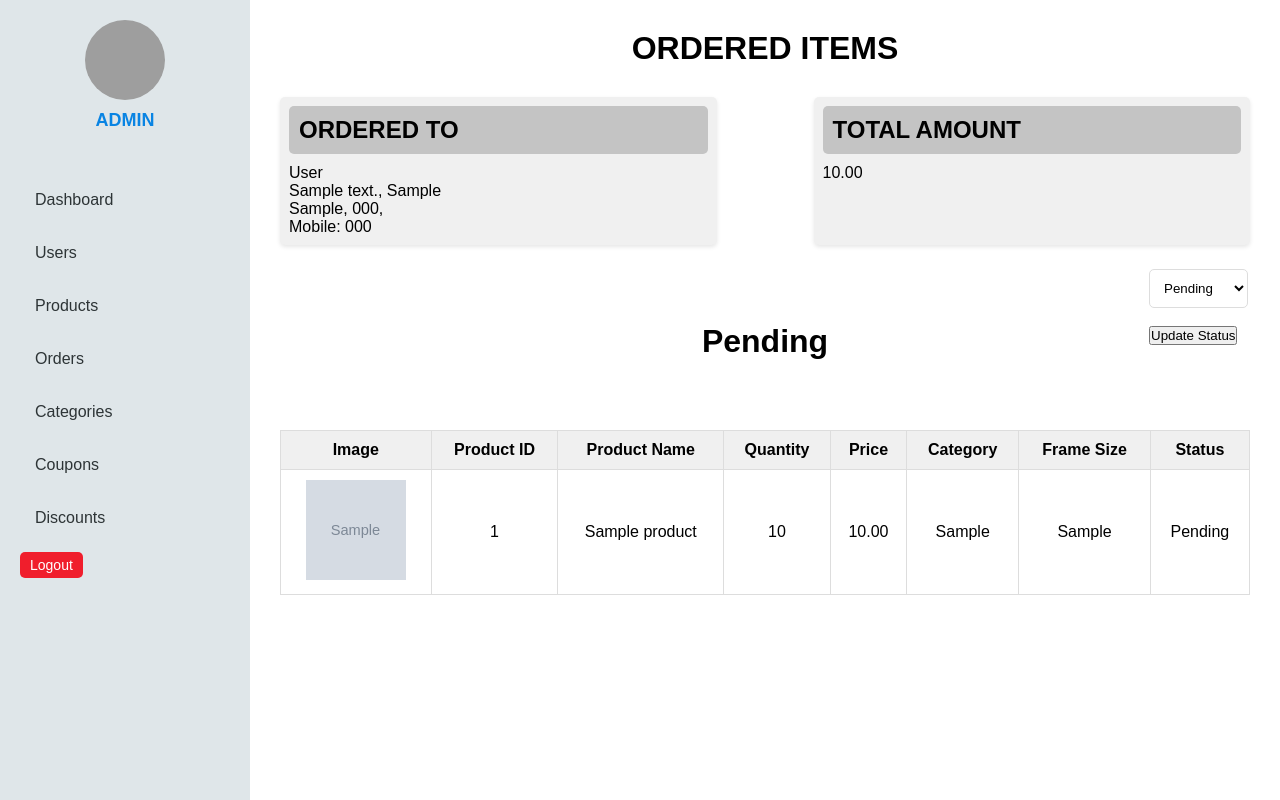
After one commit to AnandhuShibu/Artcanva-Ecommerce-project, a Django app: page /a/order_items/1/ in a window 1280 px wide. The commit adds this page. Run offline with Django 5.2, Linux system fonts and the light colour scheme; tables that the repository leaves empty hold one stand-in row (values such as "Sample post"); grey boxes marked "Sample" are stand-in pictures; grey boxes are pictures that could not be loaded.

Commit message:
added status, filters, orders

```diff
--- a/Admin/urls.py
+++ b/Admin/urls.py
@@ -8,13 +8,17 @@ urlpatterns = [
     path('panel/',views.panel, name='panel'),
     path('productadd',views.productadd, name='productadd'),
     path('users/',views.users, name='users'),
-    # path('orders/',views.orders, name='orders'),
+    path('all_orders/',views.all_orders, name='all_orders'),
+    path('order_items/<int:order_id>/',views.order_items, name='order_items'),
     path('art/',views.art, name='art'),
     path('paint/',views.paint, name='paint'),
     path('variant/<int:product_id>/',views.variant, name='variant'),
     path('product/',views.product, name='product'),
     path('user_status/<int:user_id>/',views.user_status, name='user_status'),
     path('logout/', auth_views.LogoutView.as_view(), name='logout'),
+    path('change_order_status/<int:order_id>/', views.change_order_status, name='change_order_status'),
+
+
 
 
 
--- a/Admin/views.py
+++ b/Admin/views.py
@@ -6,6 +6,7 @@ from product_app.models import Product
 from variant_app.models import Variant
 from django.shortcuts import get_object_or_404
 from django.contrib import messages
+from User.models import Order,Order_details,Address
 
 #---------------- ADMIN LOGIN SECTION --------------#
 
@@ -52,6 +53,7 @@ def productadd(request):
     }
     return render(request,'admin/productadd.html', context)
 
+
 def product(request):
     if not request.user.is_authenticated or not request.user.is_superuser:
         return redirect('login_admin')
@@ -69,6 +71,7 @@ def users(request):
 
     users = User.objects.filter(is_staff = False).order_by('id')
     return render(request,'admin/users.html', {'users':users})
+
 
 def user_status(request,user_id):
     if not request.user.is_authenticated or not request.user.is_superuser:
@@ -90,6 +93,7 @@ def art(request):
         return redirect('login_admin')
     art_type = Art.objects.all().order_by('id')
     return render(request,'admin/art.html',{'art_type':art_type})
+
 
 def paint(request):
     if not request.user.is_authenticated or not request.user.is_superuser:
@@ -121,5 +125,30 @@ def variant(request, product_id):
 
     return render(request,'admin/variant.html', {'variants' : variants})
 
-# def orders(request):
-#     return render(request,'admin/orders.html')
+
+def all_orders(request):
+    orders = Order.objects.all().order_by('-id')
+    return render(request,'admin/orders.html', {'orders': orders})
+
+
+def order_items(request,order_id):
+    order_id = get_object_or_404(Order, id = order_id)
+    total_amount=order_id.total_amount
+    order_items=Order_details.objects.filter(order=order_id)
+    order_address=Address.objects.get(id=order_id.address.id)
+    context={
+        'order_items':order_items,
+        'order_address':order_address,
+        'total_amount':total_amount,
+        'order_id':order_id
+    }
+    return render(request,'admin/order_items.html', context)
+
+
+def change_order_status(request, order_id):
+    if request.method == 'POST':
+        new_status = request.POST.get('order_status')
+        order = get_object_or_404(Order, id=order_id)
+        order.status = new_status
+        order.save()
+        return redirect('order_items', order_id=order_id)
--- a/User/admin.py
+++ b/User/admin.py
@@ -1,5 +1,6 @@
 from django.contrib import admin
-from .models import Cart, Address
+from .models import Cart, Address, Order
 # Register your models here.
 admin.site.register(Cart)
 admin.site.register(Address)
+admin.site.register(Order)
--- a/User/models.py
+++ b/User/models.py
@@ -3,7 +3,7 @@ from django.contrib.auth.models import User
 from product_app.models import Product
 from variant_app.models import Variant
 
-# Create your models here.
+
 class Address(models.Model):
     fullname = models.CharField(max_length=50)
     mobile = models.CharField(max_length=15)
@@ -40,6 +40,7 @@ class Order(models.Model):
     order_date = models.DateTimeField(auto_now_add=True)
     user = models.ForeignKey(User, on_delete=models.CASCADE, related_name='orders')
     address = models.ForeignKey(Address, on_delete=models.CASCADE)
+    deliver_date = models.DateTimeField(null=True, blank= True)
 
 
 class Order_details(models.Model):
--- a/User/urls.py
+++ b/User/urls.py
@@ -32,9 +32,7 @@ urlpatterns = [
     path('password_change',views.password_change, name='password_change'),
     path('edit_address/',views.edit_address, name='edit_address'),
     path('remove_address/<int:address_id>',views.remove_address, name='remove_address'),
+    path('remove_address_profile/<int:address_id>',views.remove_address_profile, name='remove_address_profile'),
     path('place_order/',views.place_order, name='place_order'),
 
-
-    # path('change',views.change, name='change'),
-
     ]
--- a/category_app/views.py
+++ b/category_app/views.py
@@ -59,6 +59,7 @@ def add_paint(request):
         return redirect ('paint')
     return render(request,'admin/paint.html')
 
+
 #================ STATUS =================#
 
 def art_status(request,art_id):
@@ -78,6 +79,7 @@ def paint_status(request,paint_id):
         paint.paint_type_status = True
     paint.save()
     return redirect('paint')
+
 
 #================ EDITING SECTION =================#
 
--- /dev/null
+++ b/template/admin/order_items.html
@@ -0,0 +1,164 @@
+{% extends "admin/sidebar.html" %}
+{% block content %}
+
+<!DOCTYPE html>
+<html lang="en">
+<head>
+    <meta charset="UTF-8">
+    <meta name="viewport" content="width=device-width, initial-scale=1.0">
+    <title>Document</title>
+    <style>
+        .content-wrapper {
+            flex: 1;
+            padding: 30px;
+            background-color: white;
+            position: relative;
+        }
+
+        .content-wrapper h1 {
+            text-align: center;
+            margin-bottom: 30px;
+        }
+
+        .order-info {
+            display: flex;
+            justify-content: space-between;
+            margin-bottom: 78px;
+        }
+
+        .info-box {
+            width: 45%;
+            background-color: #f0f0f0;
+            padding: 9px;
+            border-radius: 5px;
+            box-shadow: 0 2px 4px rgba(0, 0, 0, 0.1);
+        }
+
+        .info-box h2 {
+            margin-bottom: 10px;
+            background-color: #c4c4c4;
+            padding: 10px;
+            border-radius: 5px;
+        }
+
+        .table-wrapper {
+            margin-top: 20px;
+            overflow-x: auto;
+            padding-top: 40px;
+        }
+
+        table {
+            width: 100%;
+            border-collapse: collapse;
+        }
+
+        table, th, td {
+            border: 1px solid #ddd;
+        }
+
+        th, td {
+            padding: 10px;
+            text-align: center;
+        }
+
+        th {
+            background-color: #f0f0f0;
+        }
+
+        /* Dropdown styling */
+        .dropdown-container {
+            position: absolute;
+           top: 269px;
+            right: 32px;
+        }
+
+        .dropdown select {
+            padding: 10px;
+            border-radius: 5px;
+            border: 1px solid #ddd;
+            background-color: #fff;
+        }
+    </style>
+</head>
+<body>
+
+    <div class="content-wrapper">
+
+
+        <h1>ORDERED ITEMS</h1>
+
+        <div class="order-info">
+            <div class="info-box">
+                <h2>ORDERED TO</h2>
+                <p>
+                    {{ order_address.fullname }}<br>{{ order_address.address }},
+                    {{ order_address.city }}<br>{{ order_address.district }},
+                    {{ order_address.pincode }},<br>Mobile: {{ order_address.mobile }}
+                </p>
+            </div>
+
+            <div class="info-box">
+                <h2>TOTAL AMOUNT</h2>
+                <p>{{ total_amount }}</p>
+            </div>
+        </div>
+        <h1>{{ order_id.status }}</h1>
+        <!-- Dropdown placed at the top-right corner -->
+        <div class="dropdown-container">
+            <form method="POST" action="{% url 'change_order_status' order_id.id %}">
+                {% csrf_token %}
+                <div class="dropdown">
+                    <select name="order_status">
+                        <option value="Pending">Pending</option>
+                        <option value="Shipped">Shipped</option>
+                        <option value="Delivered">Delivered</option>
+                    </select>
+                </div>
+                <br>
+                <button type="submit">Update Status</button>
+                <br>
+            </form>
+
+            <br>
+        </div>
+
+        <div class="table-wrapper">
+            <table>
+                <thead>
+                    <tr>
+                        <th>Image</th>
+                        <th>Product ID</th>
+                        <th>Product Name</th>
+                        <th>Quantity</th>
+                        <th>Price</th>
+                        <th>Category</th>
+                        <th>Frame Size</th>
+                        <th>Status</th>
+                    </tr>
+                </thead>
+                <tbody>
+                    {% for item in order_items %}
+                    <tr>
+                        <td>
+                            <img src="{{ item.product.images1.url }}" alt="Product Image" style="width: 100px; height: 100px; object-fit: cover;">
+                        </td>
+
+                        <td>{{ item.product.id }}</td>
+                        <td>{{item.product.product_name}}</td>
+                        <td>{{item.quantity}}</td>
+                        <td>{{ item.variant.price }}</td>
+                        <td>{{item.product.art_category.art_type}}</td>
+                        <td>{{item.variant.frame_size}}</td>
+                        <td>Pending</td>
+                    </tr>
+                    {% endfor %}
+                    <!-- Add more rows as needed -->
+                </tbody>
+            </table>
+        </div>
+    </div>
+
+{% endblock %}
+
+</body>
+</html>
--- a/template/admin/sidebar.html
+++ b/template/admin/sidebar.html
@@ -165,7 +165,7 @@
                 <li><a href="{% url 'panel' %}">Dashboard</a></li>
                 <li><a href="{% url 'users' %}">Users</a></li>
                 <li><a href="{% url 'product' %}">Products</a></li>
-                <li><a href="">Orders</a></li>
+                <li><a href="{% url 'all_orders' %}">Orders</a></li>
                 <li class="dropdown">
                     <a href="#" class="dropdown-button">Categories</a>
                     <div class="dropdown-content">
--- a/template/user/checkout.html
+++ b/template/user/checkout.html
@@ -284,7 +284,7 @@
             '{{address.fullname}}', '{{address.mobile}}', '{{address.pincode}}', '{{address.address}}',
             '{{address.city}}', '{{address.district}}', '{{address.state}}')">Edit</button>
 
-            <a href="{% url 'remove_address' address.id %}"><button class="btn btn-sm btn-outline-danger">DELETE</button></a>
+           <button class="btn btn-sm btn-outline-danger">DELETE</button>
           </div>
         </div>
         {% endfor %}
@@ -383,7 +383,7 @@
         <button type="button" class="btn-close" data-bs-dismiss="modal" aria-label="Close"></button>
       </div>
       <div class="modal-body">
-        <form action='' method = 'POST'>
+        <form action= "{% url 'checkout' %}" method = 'POST'>
           {% csrf_token %}
           <input type="text" class="form-control mb-3" name='fullname' placeholder="Full Name" required>
           <input type="text" class="form-control mb-3" name='mobile' placeholder="Mobile" required>
@@ -408,7 +408,7 @@
         <button type="button" class="btn-close" data-bs-dismiss="modal" aria-label="Close"></button>
       </div>
       <div class="modal-body">
-        <form>
+        <form action="{% url 'edit_address' %}" method='POST'>
           <input type="hidden" name="address_id">
           <input type="text" class="form-control mb-3" name='fullname' placeholder="Full Name">
           <input type="text" class="form-control mb-3" name='mobile' placeholder="Mobile">
--- a/template/user/home.html
+++ b/template/user/home.html
@@ -237,7 +237,7 @@
             <h5 class="card-title">{{arrival.product_name}}</h5>
             <p class="card-text">{{arrival.}}</p>
             {% comment %} <p class="card-text">Some quick example text to build on the card title and make up the bulk of the card's content.</p> {% endcomment %}
-            <a href="single" ><button type="button" class="btn btn-primary btn-sm">Small button</button></a>
+            <a href="single" ><button type="button" class="btn btn-primary btn-sm">View</button></a>
           </div>
         </div>
       </div>
--- a/template/user/profile.html
+++ b/template/user/profile.html
@@ -29,7 +29,7 @@
 
     .navbar {
       background-color: #ffffe4;
-      padding: 25px;
+      padding: 10px;
       display: flex;
       justify-content: space-between;
       align-items: center;
@@ -363,6 +363,8 @@
             <p>{{info.city}}, {{info.district}}, {{info.pincode}}, {{info.state}}</p>
             <p>Mobile : {{info.mobile}}</p>
             <button class="btn" onclick="openEditModal({{info.id}}, '{{info.fullname}}', '{{info.mobile}}', '{{info.pincode}}', '{{info.address}}', '{{info.city}}', '{{info.district}}', '{{info.state}}')">Edit</button>
+            <a href="{% url 'remove_address_profile' info.id %}"><button class="btn btn-sm btn-outline-danger">DELETE</button></a>
+
           </div>
         </div>
         {% endfor %}
```
Also changed, not shown: User/views.py (+26 -31 lines), template/admin/orders.html (+21 -14 lines), template/user/order_details.html (+1 -9 lines), template/user/shop.html (+8 -15 lines), template/user/single.html (+20 -21 lines), User/migrations/0012_order_deliver_date.py (added).
